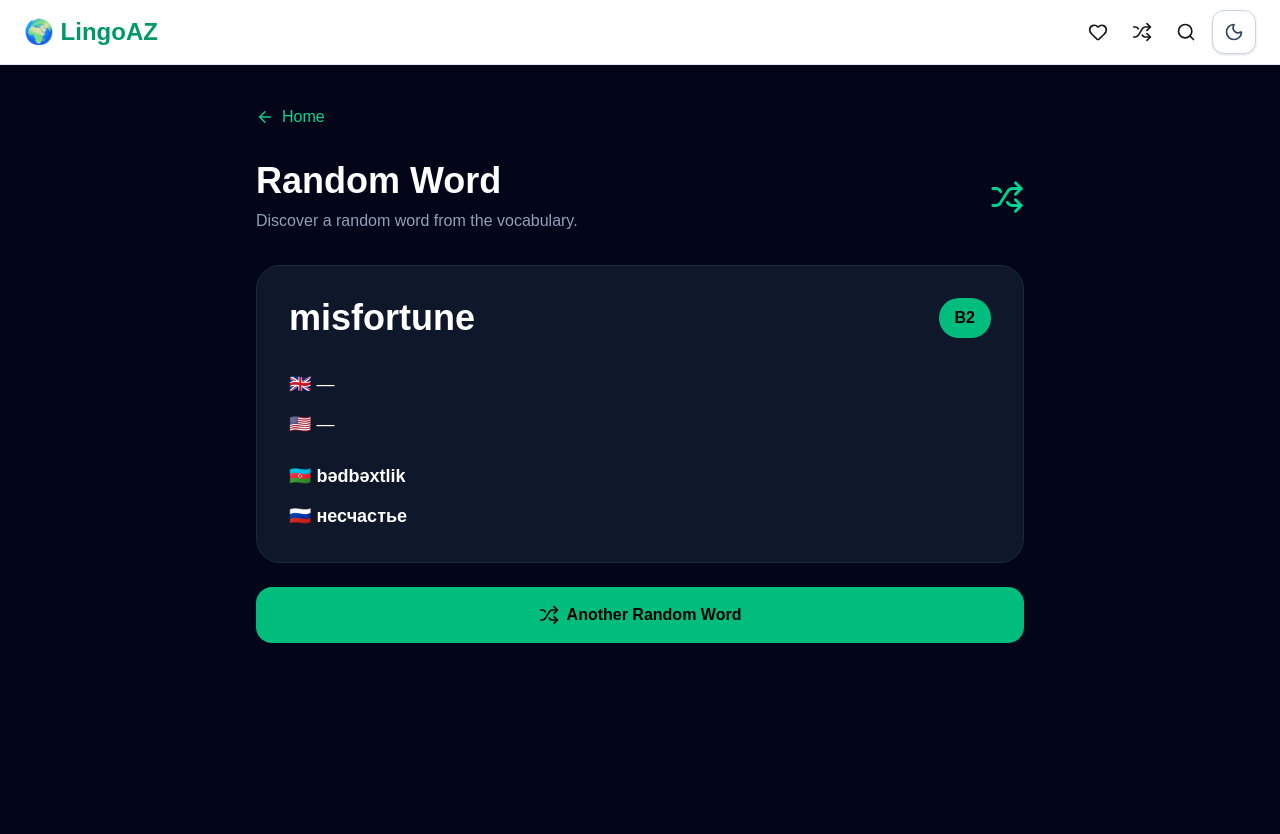
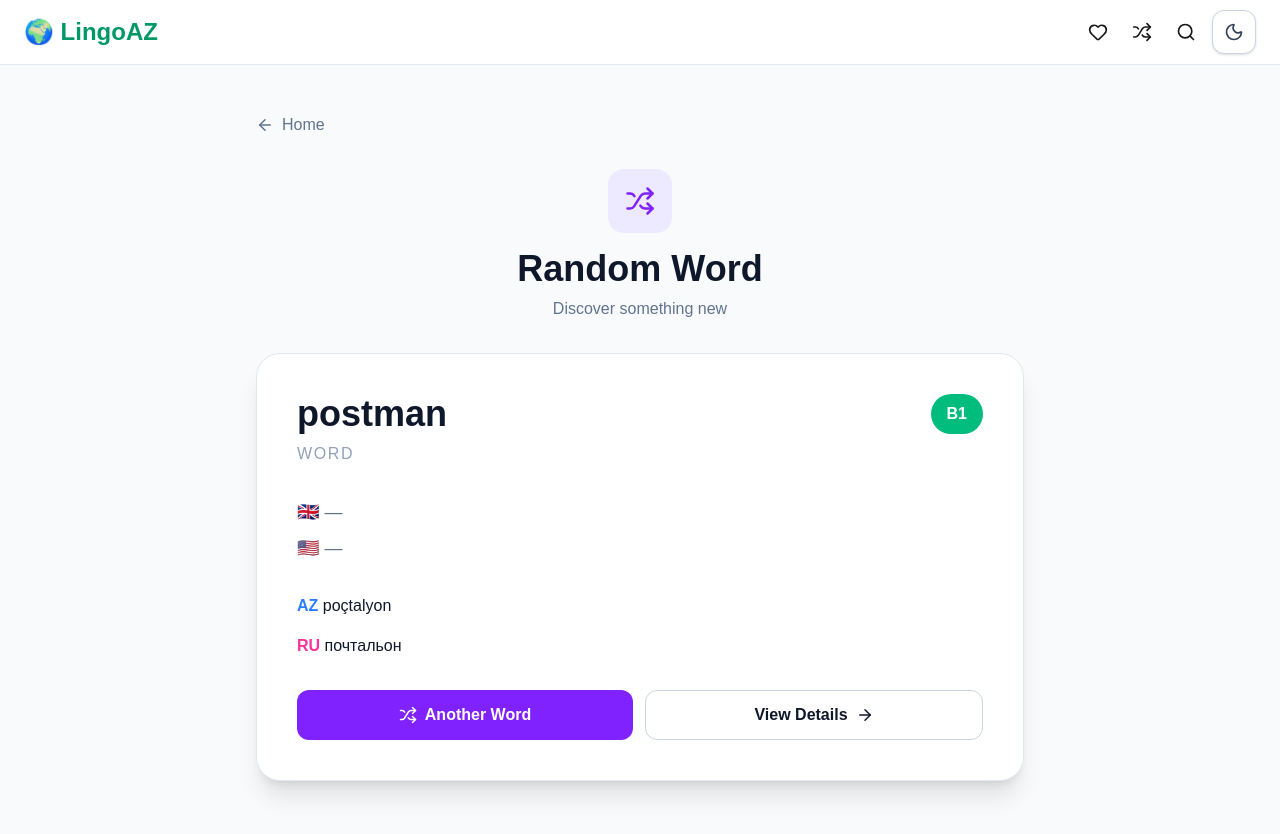
Before and after one commit to ZohraSS/LingoAZ, a Next.js app: page /random in a window 1280 px wide. Shown: the top 834 px of the page. Built offline with nearby package versions, Linux system fonts and the light colour scheme.

Commit message:
fix: make favorites and random vocabulary functional

```diff
--- a/app/favorites/page.tsx
+++ b/app/favorites/page.tsx
@@ -2,84 +2,156 @@
 
 import Link from "next/link";
 import { useEffect, useState } from "react";
-import { ArrowLeft, Heart } from "lucide-react";
+import { Heart, ArrowRight } from "lucide-react";
 import { words } from "@/data";
 
 export default function FavoritesPage() {
   const [favoriteIds, setFavoriteIds] = useState<number[]>([]);
+  const [loaded, setLoaded] = useState(false);
 
   useEffect(() => {
+    try {
       const saved = JSON.parse(
         localStorage.getItem("favorites") || "[]"
       ) as number[];
 
       setFavoriteIds(saved);
+    } catch {
+      setFavoriteIds([]);
+    }
+
+    setLoaded(true);
   }, []);
 
   const favoriteWords = words.filter((word) =>
     favoriteIds.includes(word.id)
   );
 
+  function removeFavorite(id: number) {
+    const updated = favoriteIds.filter((item) => item !== id);
+
+    setFavoriteIds(updated);
+    localStorage.setItem("favorites", JSON.stringify(updated));
+  }
+
   return (
-    <main className="min-h-screen bg-slate-950 px-6 py-10 text-white">
+    <main className="min-h-screen bg-slate-50 px-6 py-12 text-slate-900 dark:bg-slate-950 dark:text-white">
       <div className="mx-auto max-w-7xl">
-        <Link
-          href="/"
-          className="mb-8 inline-flex items-center gap-2 text-emerald-400 hover:text-emerald-300"
-        >
-          <ArrowLeft size={18} />
-          Home
-        </Link>
 
-        <div className="mb-10 flex items-center gap-3">
-          <Heart className="fill-red-500 text-red-500" size={32} />
-          <div>
-            <h1 className="text-4xl font-bold">Favorites</h1>
-            <p className="mt-1 text-slate-400">
-              {favoriteWords.length} saved words
+        <div className="mb-10">
+          <div className="flex items-center gap-3">
+            <Heart className="fill-rose-500 text-rose-500" size={32} />
+
+            <h1 className="text-4xl font-black">
+              Favorites
+            </h1>
+          </div>
+
+          <p className="mt-3 text-slate-500 dark:text-slate-400">
+            Your saved vocabulary
           </p>
         </div>
+
+        {!loaded ? (
+          <div className="rounded-3xl border border-slate-200 bg-white p-10 text-center dark:border-slate-800 dark:bg-slate-900">
+            Loading favorites...
+          </div>
+        ) : favoriteWords.length === 0 ? (
+          <div className="rounded-3xl border border-dashed border-slate-300 bg-white p-12 text-center dark:border-slate-700 dark:bg-slate-900">
+            <Heart
+              size={48}
+              className="mx-auto mb-5 text-slate-400"
+            />
+
+            <h2 className="text-2xl font-bold">
+              No favorites yet
+            </h2>
+
+            <p className="mt-3 text-slate-500 dark:text-slate-400">
+              Open a word and click the heart icon to save it here.
+            </p>
+
+            <Link
+              href="/search"
+              className="mt-7 inline-flex items-center gap-2 rounded-xl bg-emerald-500 px-5 py-3 font-semibold text-white transition hover:bg-emerald-600"
+            >
+              Explore vocabulary
+              <ArrowRight size={18} />
+            </Link>
+          </div>
+        ) : (
+          <>
+            <div className="mb-6 text-sm text-slate-500 dark:text-slate-400">
+              {favoriteWords.length} saved word
+              {favoriteWords.length !== 1 ? "s" : ""}
             </div>
 
-        {favoriteWords.length === 0 ? (
-          <div className="rounded-3xl border border-slate-800 bg-slate-900 p-12 text-center">
+            <div className="grid gap-5 sm:grid-cols-2 lg:grid-cols-3">
+              {favoriteWords.map((word) => (
+                <div
+                  key={word.id}
+                  className="group relative rounded-3xl border border-slate-200 bg-white p-6 shadow-sm transition hover:-translate-y-1 hover:shadow-xl dark:border-slate-800 dark:bg-slate-900"
+                >
+                  <button
+                    type="button"
+                    onClick={() => removeFavorite(word.id)}
+                    aria-label={`Remove ${word.word} from favorites`}
+                    className="absolute right-5 top-5 rounded-xl p-2 transition hover:bg-rose-50 dark:hover:bg-rose-950/30"
+                  >
                     <Heart
-              size={48}
-              className="mx-auto mb-4 text-slate-600"
+                      size={22}
+                      className="fill-rose-500 text-rose-500"
                     />
-            <h2 className="text-2xl font-bold">No favorites yet</h2>
-            <p className="mt-2 text-slate-400">
-              Add words to favorites and they will appear here.
-            </p>
-          </div>
-        ) : (
-          <div className="grid gap-5 md:grid-cols-2 xl:grid-cols-3">
-            {favoriteWords.map((word) => (
-              <Link
-                key={word.id}
-                href={`/word/${word.id}`}
-                className="rounded-2xl border border-slate-800 bg-slate-900 p-6 transition hover:border-emerald-500 hover:shadow-lg hover:shadow-emerald-500/10"
-              >
-                <div className="flex items-center justify-between">
-                  <h2 className="text-2xl font-bold">
+                  </button>
+
+                  <Link href={`/word/${word.id}`} className="block">
+                    <div className="pr-12">
+                      <h2 className="text-2xl font-black">
                         {word.word}
                       </h2>
 
-                  <span className="rounded-full bg-emerald-500 px-3 py-1 text-xs font-bold text-black">
+                      <span className="mt-2 inline-block rounded-full bg-emerald-500 px-3 py-1 text-xs font-bold text-white">
                         {word.level}
                       </span>
                     </div>
 
-                <p className="mt-4 text-slate-400">
-                  🇦🇿 {word.az || "—"}
+                    <p className="mt-5 text-slate-500 dark:text-slate-400">
+                      GB&nbsp;&nbsp;{word.ipaUK || "—"}
                     </p>
 
-                <p className="mt-2 text-slate-400">
-                  🇷🇺 {word.ru || "—"}
+                    <p className="mt-1 text-slate-500 dark:text-slate-400">
+                      US&nbsp;&nbsp;{word.ipaUS || "—"}
                     </p>
+
+                    <p className="mt-5">
+                      <span className="font-bold text-blue-500">
+                        AZ
+                      </span>{" "}
+                      {word.az || "—"}
+                    </p>
+
+                    <p className="mt-2">
+                      <span className="font-bold text-pink-500">
+                        RU
+                      </span>{" "}
+                      {word.ru || "—"}
+                    </p>
+
+                    <div className="mt-6 flex items-center justify-between border-t border-slate-200 pt-5 text-blue-500 dark:border-slate-800">
+                      <span className="font-semibold">
+                        View details
+                      </span>
+
+                      <ArrowRight
+                        size={20}
+                        className="transition group-hover:translate-x-1"
+                      />
+                    </div>
                   </Link>
+                </div>
               ))}
             </div>
+          </>
         )}
       </div>
     </main>
--- a/app/random/page.tsx
+++ b/app/random/page.tsx
@@ -2,80 +2,144 @@
 
 import { useEffect, useState } from "react";
 import Link from "next/link";
-import { Shuffle, ArrowLeft } from "lucide-react";
+import { ArrowLeft, ArrowRight, Shuffle } from "lucide-react";
 import { words } from "@/data";
 
 export default function RandomPage() {
   const [wordId, setWordId] = useState<number | null>(null);
 
-  function randomWord() {
-    const random =
-      words[Math.floor(Math.random() * words.length)];
+  function pickRandomWord() {
+    if (!words.length) return;
 
-    setWordId(random.id);
+    const randomIndex = Math.floor(Math.random() * words.length);
+    setWordId(words[randomIndex].id);
   }
 
   useEffect(() => {
-    randomWord();
+    pickRandomWord();
   }, []);
 
   const word = words.find((item) => item.id === wordId);
 
+  if (!word) {
     return (
-    <main className="min-h-screen bg-slate-950 px-6 py-10 text-white">
+      <main className="min-h-screen bg-slate-50 px-6 py-12 dark:bg-slate-950">
+        <div className="mx-auto max-w-3xl text-center">
+          <p className="text-slate-500">
+            Loading random word...
+          </p>
+        </div>
+      </main>
+    );
+  }
+
+  return (
+    <main className="min-h-screen bg-slate-50 px-6 py-12 text-slate-900 dark:bg-slate-950 dark:text-white">
       <div className="mx-auto max-w-3xl">
+
         <Link
           href="/"
-          className="mb-8 inline-flex items-center gap-2 text-emerald-400"
+          className="mb-8 inline-flex items-center gap-2 text-slate-500 transition hover:text-slate-900 dark:hover:text-white"
         >
           <ArrowLeft size={18} />
           Home
         </Link>
 
-        <div className="mb-8 flex items-center justify-between">
-          <div>
-            <h1 className="text-4xl font-bold">Random Word</h1>
-            <p className="mt-2 text-slate-400">
-              Discover a random word from the vocabulary.
+        <div className="mb-8 text-center">
+          <div className="mx-auto mb-4 flex h-16 w-16 items-center justify-center rounded-2xl bg-violet-100 dark:bg-violet-950/40">
+            <Shuffle
+              size={30}
+              className="text-violet-600 dark:text-violet-400"
+            />
+          </div>
+
+          <h1 className="text-4xl font-black">
+            Random Word
+          </h1>
+
+          <p className="mt-2 text-slate-500 dark:text-slate-400">
+            Discover something new
           </p>
         </div>
 
-          <Shuffle size={34} className="text-emerald-400" />
+        <div className="rounded-3xl border border-slate-200 bg-white p-8 shadow-xl dark:border-slate-800 dark:bg-slate-900 md:p-10">
+
+          <div className="flex items-start justify-between gap-5">
+            <div>
+              <h2 className="text-4xl font-black">
+                {word.word}
+              </h2>
+
+              <p className="mt-2 uppercase tracking-widest text-slate-400">
+                {word.type}
+              </p>
             </div>
 
-        {word && (
-          <Link
-            href={`/word/${word.id}`}
-            className="block rounded-3xl border border-slate-800 bg-slate-900 p-8 transition hover:border-emerald-500"
-          >
-            <div className="flex items-center justify-between">
-              <h2 className="text-4xl font-bold">{word.word}</h2>
-
-              <span className="rounded-full bg-emerald-500 px-4 py-2 font-bold text-black">
+            <span className="rounded-full bg-emerald-500 px-4 py-2 font-bold text-white">
               {word.level}
             </span>
           </div>
 
-            <div className="mt-8 space-y-3 text-lg">
-              <p>🇬🇧 {word.ipaUK || "—"}</p>
-              <p>🇺🇸 {word.ipaUS || "—"}</p>
-              <p className="mt-6">
-                🇦🇿 <strong>{word.az || "—"}</strong>
+          <div className="mt-8 space-y-2 text-lg text-slate-500 dark:text-slate-400">
+            <p>
+              🇬🇧 {word.ipaUK || "—"}
             </p>
+
             <p>
-                🇷🇺 <strong>{word.ru || "—"}</strong>
+              🇺🇸 {word.ipaUS || "—"}
             </p>
           </div>
-          </Link>
+
+          <div className="mt-8 space-y-4">
+            <p>
+              <strong className="text-blue-500">
+                AZ
+              </strong>{" "}
+              {word.az || "—"}
+            </p>
+
+            <p>
+              <strong className="text-pink-500">
+                RU
+              </strong>{" "}
+              {word.ru || "—"}
+            </p>
+          </div>
+
+          {word.definition && (
+            <p className="mt-8 text-lg text-slate-600 dark:text-slate-300">
+              {word.definition}
+            </p>
           )}
 
+          {word.example && (
+            <div className="mt-8 border-t border-slate-200 pt-6 dark:border-slate-800">
+              <p className="italic text-slate-500 dark:text-slate-400">
+                “{word.example}”
+              </p>
+            </div>
+          )}
+
+          <div className="mt-8 flex flex-col gap-3 sm:flex-row">
             <button
-          onClick={randomWord}
-          className="mt-6 flex w-full items-center justify-center gap-2 rounded-2xl bg-emerald-500 px-6 py-4 font-bold text-black transition hover:bg-emerald-400"
+              type="button"
+              onClick={pickRandomWord}
+              className="flex flex-1 items-center justify-center gap-2 rounded-xl bg-violet-600 px-5 py-3 font-bold text-white transition hover:bg-violet-700"
             >
-          <Shuffle size={20} />
-          Another Random Word
+              <Shuffle size={18} />
+              Another Word
             </button>
+
+            <Link
+              href={`/word/${word.id}`}
+              className="flex flex-1 items-center justify-center gap-2 rounded-xl border border-slate-300 px-5 py-3 font-bold transition hover:bg-slate-100 dark:border-slate-700 dark:hover:bg-slate-800"
+            >
+              View Details
+              <ArrowRight size={18} />
+            </Link>
+          </div>
+
+        </div>
       </div>
     </main>
   );
```
Lines whose indentation alone changed are shown as unchanged.
